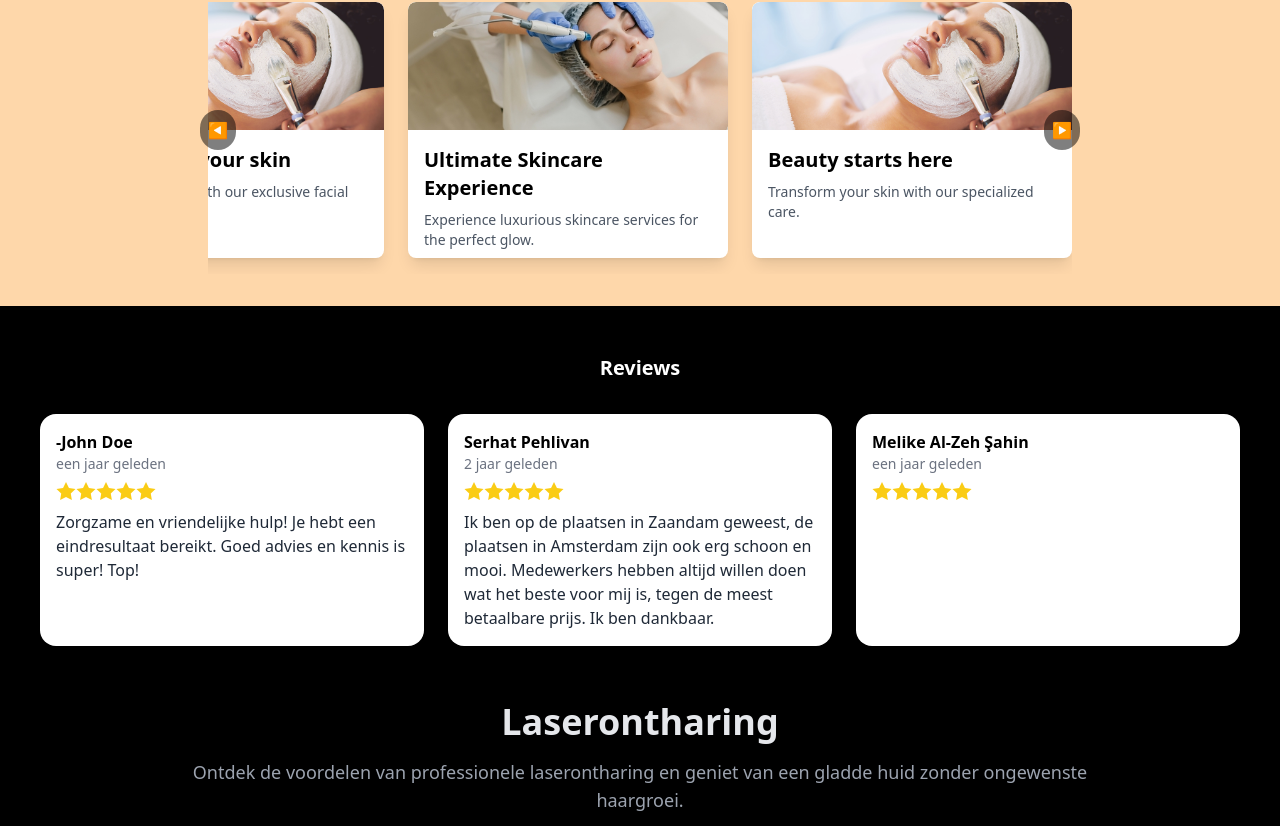
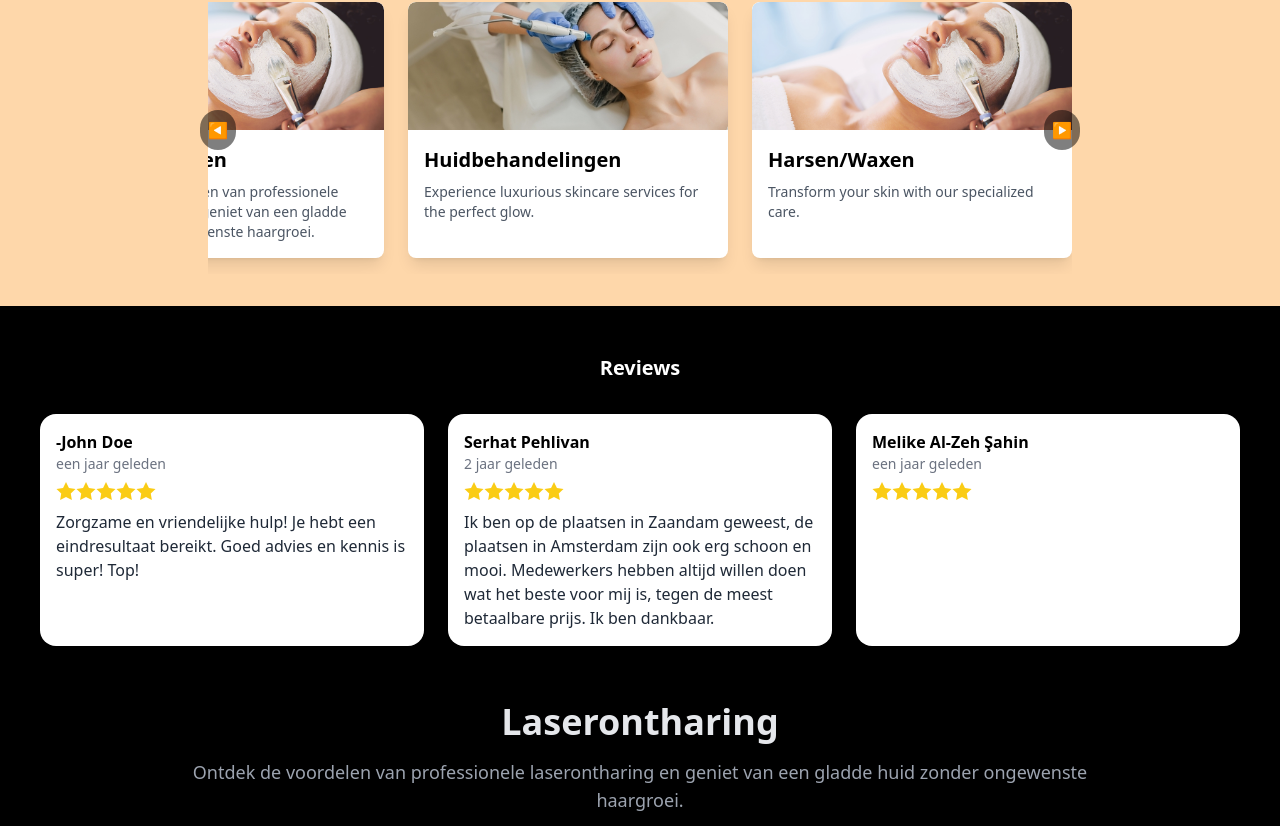
Before and after one commit to Zinho01/website, a React (Vite) app: page / in a window 1280 px wide. Shown: the part 1374-2200 px from the top of the page. Built offline with nearby package versions, Linux system fonts and the light colour scheme.

Commit message:
fixed typo

```diff
--- a/src/App.tsx
+++ b/src/App.tsx
@@ -23,10 +23,10 @@ import { motion } from 'framer-motion';
 import ReviewCard from './components/ReviewCard';
 
 const banners = [
-  { image: banner1, title: "Glow with our skincare treatments", description: "Discover the secret to glowing skin with our professional treatments." },
-  { image: banner2, title: "Rejuvenate your skin", description: "Feel rejuvenated with our exclusive facial therapies." },
-  { image: banner3, title: "Ultimate Skincare Experience", description: "Experience luxurious skincare services for the perfect glow." },
-  { image: banner4, title: "Beauty starts here", description: "Transform your skin with our specialized care." }
+  { image: banner1, title: "Acupunctuur", description: "Acupunctuur brengt lichaam en geest in balans en biedt natuurlijke verlichting voor uiteenlopende klachten." },
+  { image: banner2, title: "Laserontharen", description: "Ontdek de voordelen van professionele laserontharing en geniet van een gladde huid zonder ongewenste haargroei." },
+  { image: banner3, title: "Huidbehandelingen", description: "Experience luxurious skincare services for the perfect glow." },
+  { image: banner4, title: "Harsen/Waxen", description: "Transform your skin with our specialized care." }
 ];
 
 const App = () => {
--- a/src/components/footer.tsx
+++ b/src/components/footer.tsx
@@ -68,7 +68,7 @@ const Footer = () => {
               loading="lazy"
               referrerPolicy="no-referrer-when-downgrade"
             ></iframe>
-          </div>
+          </div>v
 
           <a
             href="https://www.google.com/maps/place/The+Beauty+Clinic/@52.3786232,4.8479616,17z/data=!3m1!4b1!4m6!3m5!1s0x47c5e366256123a1:0x73bef98d38d17bab!8m2!3d52.37862!4d4.8505365!16s%2Fg%2F11rggp46s1?entry=ttu"
```
